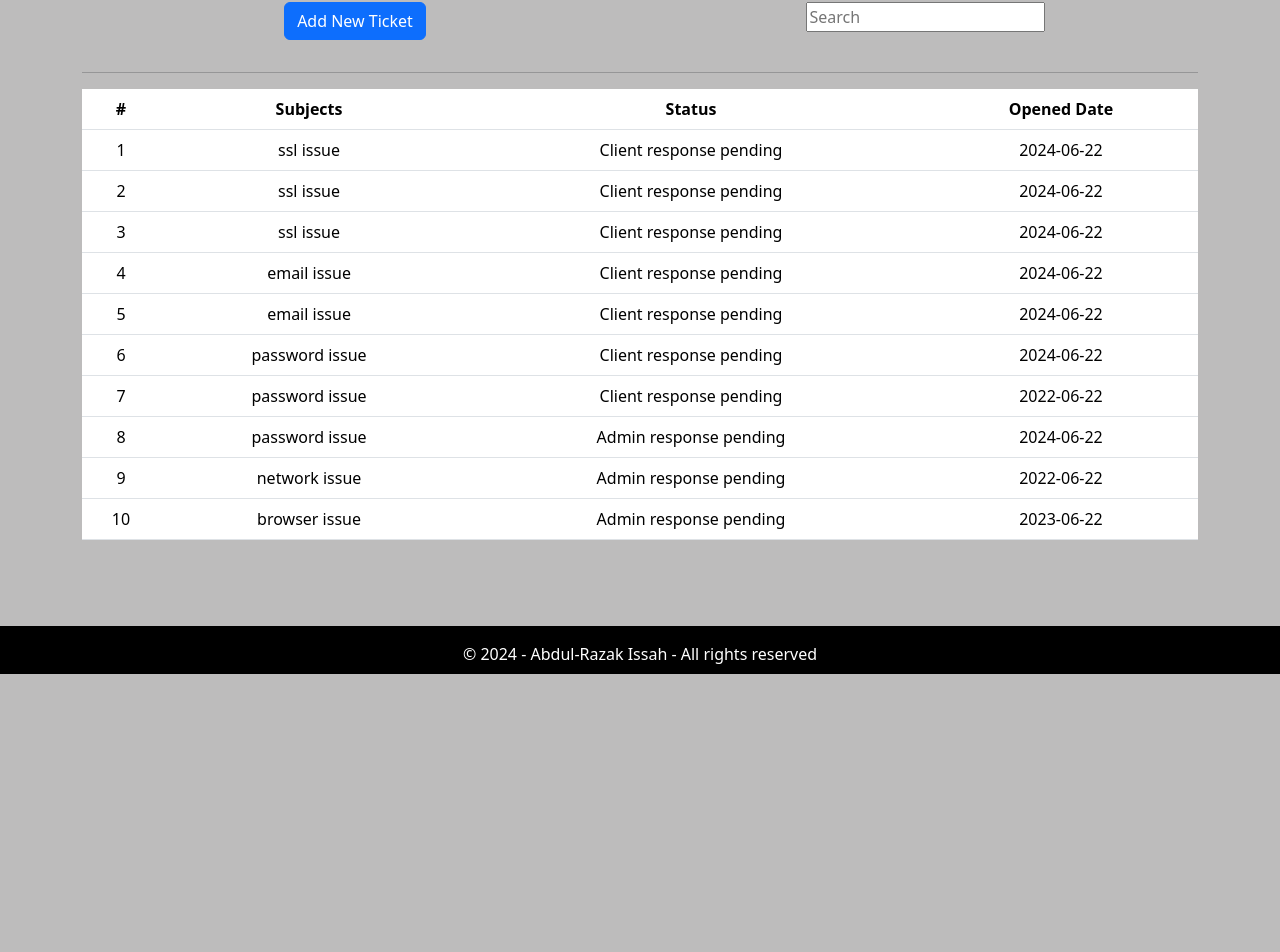
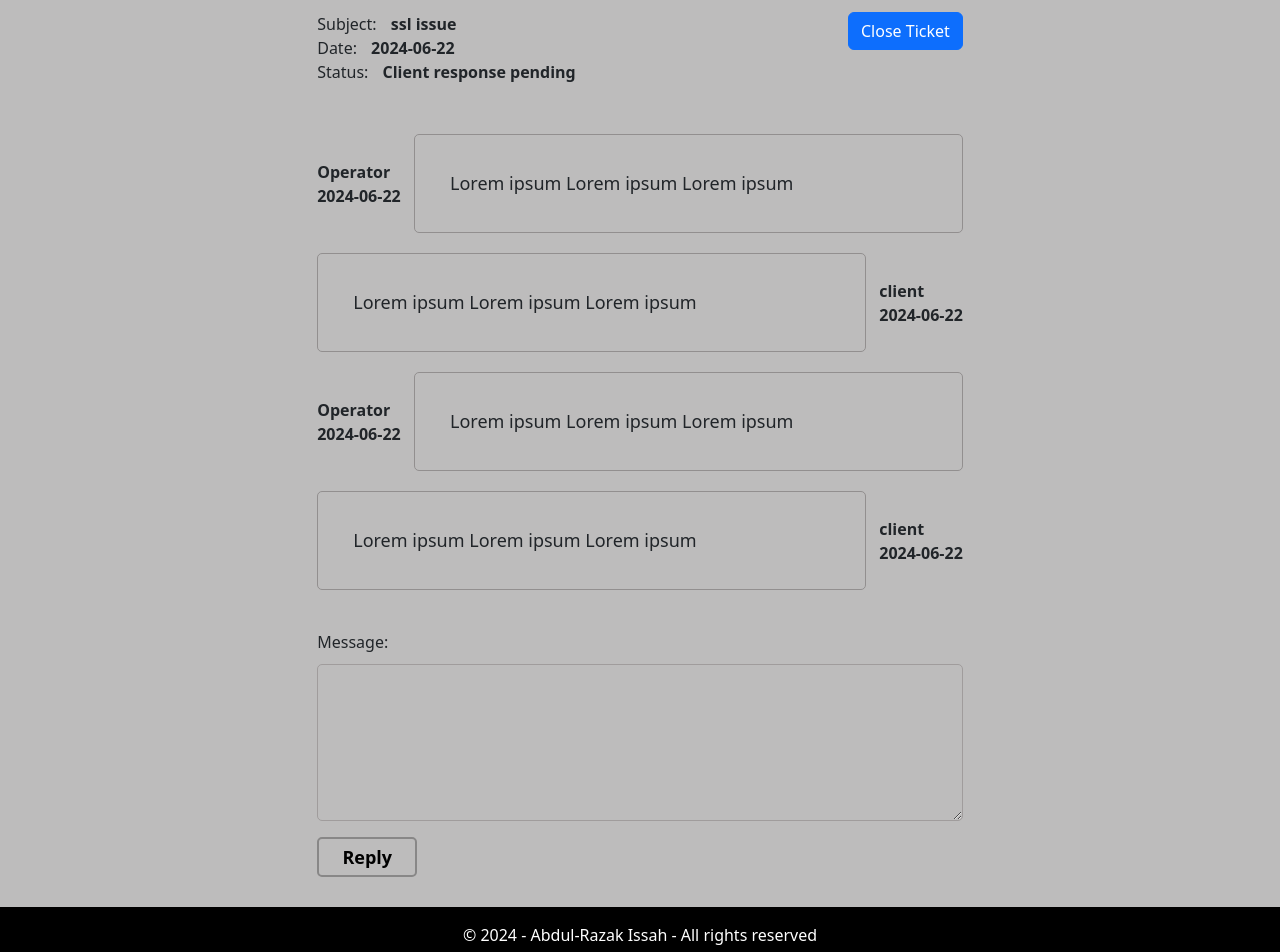
Before and after one commit to zakus2023/crm-frontend-abdul, a React (Create React App) app: page / in a window 1280 px wide. Shown: the part 166-1118 px from the top of the page. Before the commit the page ends 840 px from the top, so only its background shows below. Built offline with nearby package versions, Linux system fonts and the light colour scheme.

Commit message:
completed ticket landing page UI

```diff
--- a/src/App.js
+++ b/src/App.js
@@ -5,6 +5,7 @@ import DefaultLayout from "./Layout/DefaultLayout";
 import Dashboard from "./Pages/Dshboard/Dashboard";
 import AddNewTicket from "./Pages/Add-Ticket/AddNewTicket";
 import TicketList from "./Pages/TiscketList/TicketList";
+import Ticket from "./Pages/Ticket/Ticket";
 
 function App() {
   return (
@@ -12,8 +13,9 @@ function App() {
       <DefaultLayout>
         {/* <Entry/>
       <Dashboard/>
-      <AddNewTicket />*/}
-        <TicketList />
+      <AddNewTicket />
+      <TicketList />*/}
+        <Ticket/>
       </DefaultLayout>
     </div>
   );
--- a/src/Assets/dummydata/dummydata.json
+++ b/src/Assets/dummydata/dummydata.json
@@ -3,13 +3,36 @@
     "id": 1,
     "subjects": "ssl issue",
     "status": "Client response pending",
-    "addedOn": "2024-06-22"
+    "addedOn": "2024-06-22",
+    "history": [
+      {
+        "date": "2024-06-22",
+        "message": "Lorem ipsum Lorem ipsum Lorem ipsum",
+        "sentBy": "Operator"
+      },
+      {
+        "date": "2024-06-22",
+        "message": "Lorem ipsum Lorem ipsum Lorem ipsum",
+        "sentBy": "client"
+      },
+      {
+        "date": "2024-06-22",
+        "message": "Lorem ipsum Lorem ipsum Lorem ipsum",
+        "sentBy": "Operator"
+      },
+      {
+        "date": "2024-06-22",
+        "message": "Lorem ipsum Lorem ipsum Lorem ipsum",
+        "sentBy": "client"
+      }
+    ]
   },
   {
     "id": 2,
     "subjects": "ssl issue",
     "status": "Client response pending",
     "addedOn": "2024-06-22"
+
   },
   {
     "id": 3,
--- /dev/null
+++ b/src/Components/ChatBox/ChatBox.css
@@ -0,0 +1,22 @@
+.chbox textarea{
+    width: 100%;
+    background: none;
+    border: 1px solid  hsl(0, 2%, 62%);
+    border-radius: 5px;
+    margin-top: 10px;
+    margin-bottom: 10px;
+    font-size: 18px;
+    padding: 10px;
+    outline: none;
+}
+
+.chbox button{
+    background: none;
+    width: 100px;
+    height: 40px;
+    border: 2px solid #888787;
+    border-radius: 5px;
+    font-size: 18px;
+    font-weight: 600;
+    outline: none;
+}
--- /dev/null
+++ b/src/Components/ChatBox/ChatBox.jsx
@@ -0,0 +1,22 @@
+import React from "react";
+import "./ChatBox.css";
+
+const ChatBox = ({ handleChange, handleSubmit,msg }) => {
+  console.log(msg);
+  return (
+    <div className="chbox">
+      <form onSubmit={handleSubmit}>
+        <textarea
+          name="detail"
+          id="detail"
+          rows={5}
+          value={msg}
+          onChange={handleChange}
+        ></textarea>
+        <button>Reply</button>
+      </form>
+    </div>
+  );
+};
+
+export default ChatBox;
--- /dev/null
+++ b/src/Components/MessageHistory/MessageHistory.css
@@ -0,0 +1,31 @@
+.msg-history {
+  display: flex;
+  flex-direction: row;
+  justify-content: space-between;
+  gap: 10px;
+  align-items: center;
+}
+
+.msg-history:nth-child(even) {
+  flex-direction: row-reverse;
+}
+.sender {
+  text-align: left;
+}
+.message {
+  border: 1px solid #928f8f;
+  width: 85%;
+  margin-top: 10px;
+  margin-bottom: 10px;
+  padding: 35px;
+  border-radius: 5px;
+  text-align: left;
+  font-size: 18px;
+}
+
+.sender-name{
+font-weight: 600;
+}
+.sent-date{
+    font-weight: 600;
+}
--- /dev/null
+++ b/src/Components/MessageHistory/MessageHistory.jsx
@@ -0,0 +1,24 @@
+import React from "react";
+import "./MessageHistory.css";
+
+const MessageHistory = ({ msg }) => {
+  console.log(msg);
+  return (
+    <div>
+      {!msg && "There is no message history for this user"}
+      {msg &&
+        msg.length > 0 &&
+        msg.map((row, i) => (
+          <div className="msg-history" key={i}>
+            <div className="sender">
+              <div className="sender-name">{row.sentBy}</div>
+              <div className="sent-date">{row.date}</div>
+            </div>
+            <div className="message">{row.message}</div>
+          </div>
+        ))}
+    </div>
+  );
+};
+
+export default MessageHistory;
--- /dev/null
+++ b/src/Pages/Ticket/Ticket.css
@@ -0,0 +1,32 @@
+.infos{
+    text-align: left;
+}
+.tick{
+    text-align: right;
+}
+
+.msg-row{
+    width: 60%;
+    margin-left: auto;
+    margin-right: auto;
+}
+
+.info-row{
+    width: 60%;
+    margin: 40px auto;
+
+}
+
+.intro span{
+    font-weight: 600;
+    margin-left: 10px;
+}
+.chatbox{
+    width: 60%;
+    margin: 20px auto;
+}
+
+.chatbox .chatbox-inner{
+    width: 100%;
+
+}
--- /dev/null
+++ b/src/Pages/Ticket/Ticket.jsx
@@ -0,0 +1,62 @@
+import React, { useState } from "react";
+import "./Ticket.css";
+import { Container, Row, Col, Button } from "react-bootstrap";
+import PageBreadcrum from "../../Components/BreadcrumFolder/PageBreadcrum";
+import dummydata from "../../Assets/dummydata/dummydata.json";
+import MessageHistory from "../../Components/MessageHistory/MessageHistory";
+import ChatBox from "../../Components/ChatBox/ChatBox";
+
+const Ticket = () => {
+  const onTicket = dummydata[0];
+
+  const [message, setMessage] = useState("");
+
+  const handleChange = (e) => {
+    setMessage(e.target.value);
+  };
+
+  const handleSubmit = (e)=>{
+    e.preventDefault()
+    alert("Form submitted successfully")
+  }
+
+  return (
+    <Container>
+      <Row>
+        <Col>
+          <PageBreadcrum page="Ticket" />
+        </Col>
+      </Row>
+      <Row className="info-row">
+        <Col className="infos">
+          <div className="intro">
+            Subject: <span>{onTicket.subjects}</span>
+          </div>
+          <div className="intro">
+            Date: <span>{onTicket.addedOn}</span>
+          </div>
+          <div className="intro">
+            Status: <span>{onTicket.status}</span>
+          </div>
+        </Col>
+
+        <Col className="tick">
+          <Button>Close Ticket</Button>
+        </Col>
+      </Row>
+      <Row className="msg-row">
+        <Col>
+          <MessageHistory msg={onTicket.history} />
+        </Col>
+      </Row>
+      <Row className="chatbox">
+        <div className="chatbox-inner">
+          <span>Message:</span>
+          <ChatBox msg={message} handleChange={handleChange} handleSubmit={handleSubmit}/>
+        </div>
+      </Row>
+    </Container>
+  );
+};
+
+export default Ticket;
```
